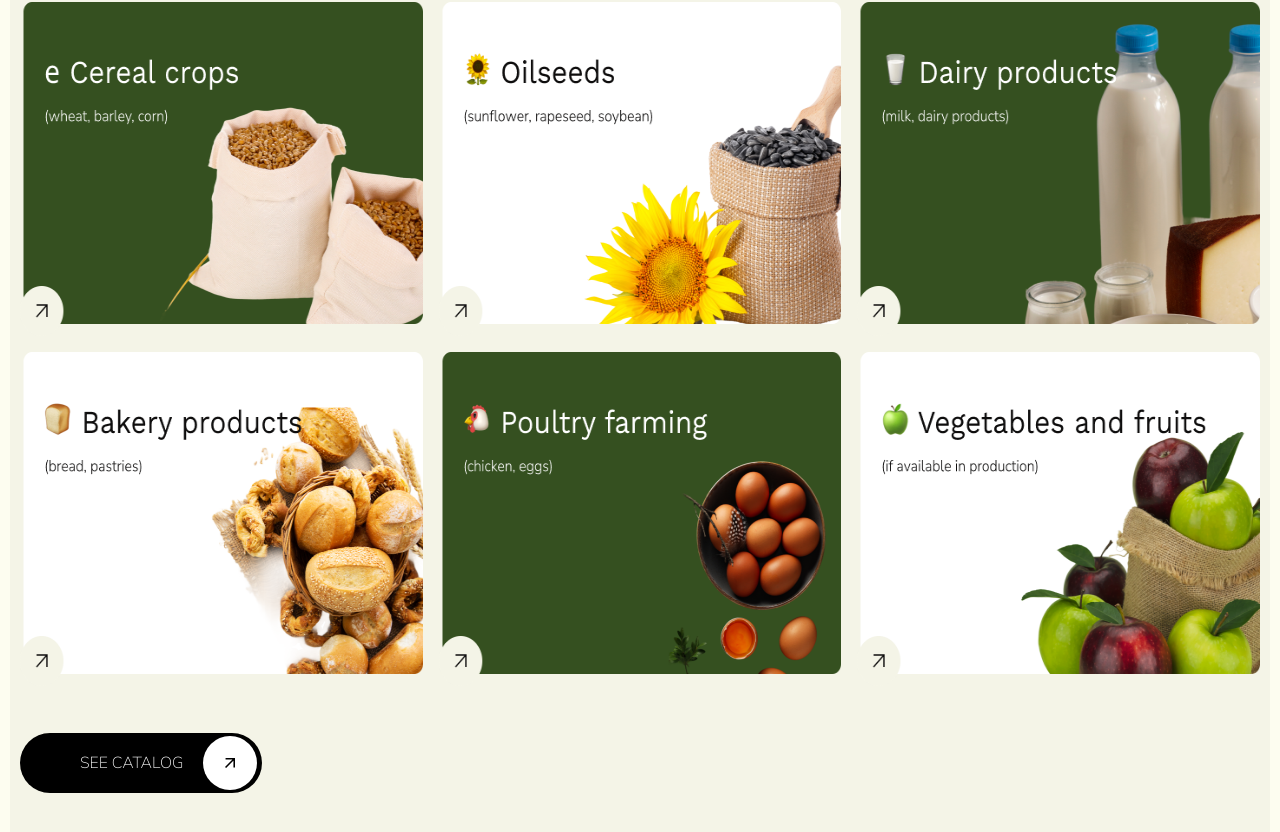
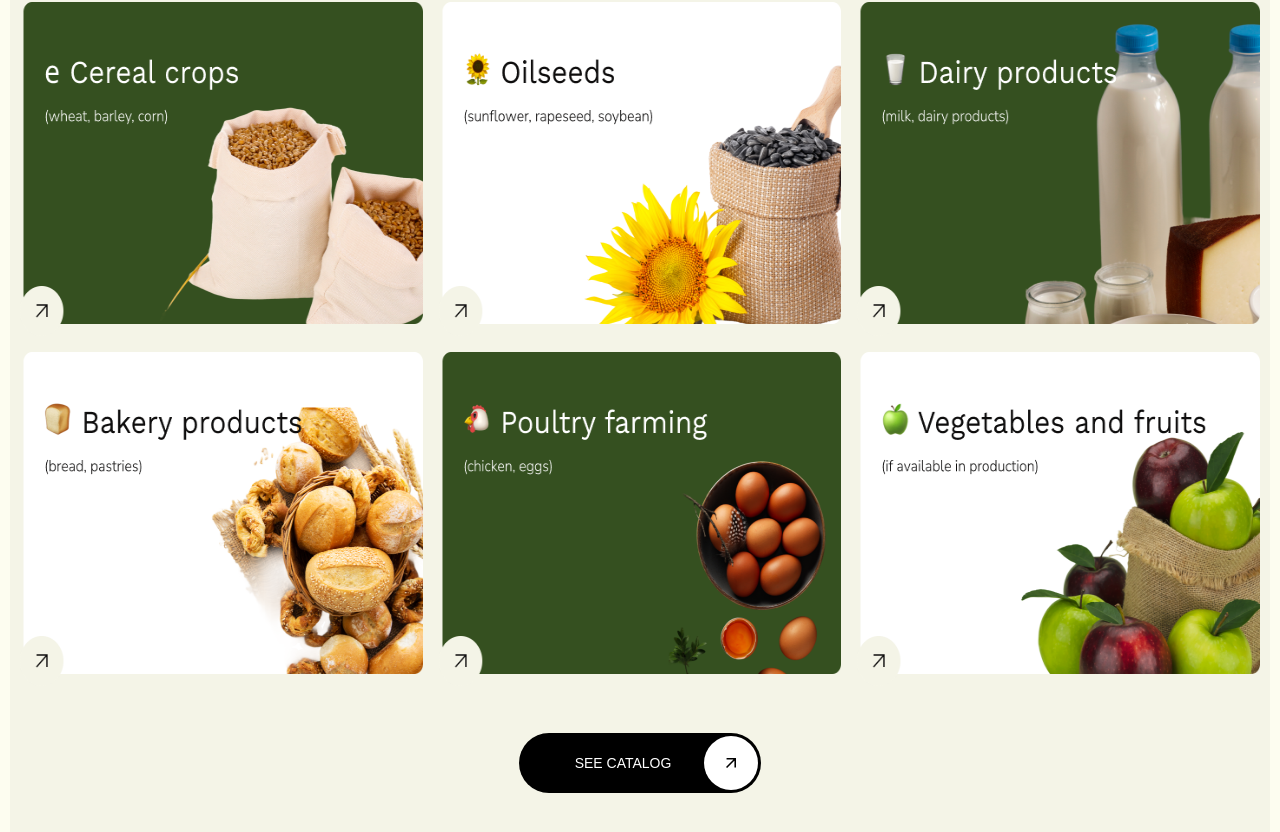
Before and after one commit to Vladimirkasperovich/agroton, a Next.js app: page / in a window 1280 px wide. Shown: the part 2330-3162 px from the top of the page. Built offline with nearby package versions, Linux system fonts and the light colour scheme.

Commit message:
feat: change quality

```diff
--- a/app/components/Quality/Quality.module.css
+++ b/app/components/Quality/Quality.module.css
@@ -1,19 +1,19 @@
-.quality {
+.section {
     margin-bottom: 115px;
 }
 
-.block {
+.wrapper {
     background: var(--background-gray);
     padding: 50px 0;
 }
 
-.qualityContent {
+.content {
     display: flex;
     flex-direction: column;
     align-items: center;
 }
 
-.qualityTitle {
+.title {
     text-transform: uppercase;
     font-size: 40px;
     font-weight: 500;
@@ -21,12 +21,9 @@
     margin-bottom: 40px;
 }
 
-.images {
+.grid {
     display: grid;
     grid-template-columns: repeat(3, 1fr);
     gap: 16px;
     margin-bottom: 47px;
 }
-.switch{
-    margin-bottom: 50px;
-}
--- a/app/components/Quality/Quality.tsx
+++ b/app/components/Quality/Quality.tsx
@@ -1,43 +1,26 @@
 import Link from 'next/link';
-import quality1 from '@/public/quality/quality-1.png';
-import quality2 from '@/public/quality/quality-2.png';
-import quality3 from '@/public/quality/quality-3.png';
-import quality4 from '@/public/quality/quality-4.png';
-import quality5 from '@/public/quality/quality-5.png';
-import quality6 from '@/public/quality/quality-6.png';
-import styles from './Quality.module.css';
 import Image from 'next/image';
 import { Switch } from '@/app/components/Switch/Switch';
+import { QALITY__LIST } from '@/app/components/Switch/constants';
+import styles from './Quality.module.css';
+
 export const Quality = () => {
   return (
-    <section className={styles.quality}>
+    <section className={styles.section}>
       <div className="container-big">
-        <div className={styles.block}>
+        <div className={styles.wrapper}>
           <div className="container">
-            <div className={styles.qualityContent}>
-              <h1 className={styles.qualityTitle}>High quality agricultural products</h1>
-              <div className={styles.images}>
-                <Link href="#">
-                  <Image src={quality1} alt="high quality 1" />
-                </Link>
-                <Link href="#">
-                  <Image src={quality2} alt="high quality 2" />
-                </Link>
-                <Link href="#">
-                  <Image src={quality3} alt="high quality 3" />
-                </Link>
-                <Link href="#">
-                  <Image src={quality4} alt="high quality 4" />
-                </Link>
-                <Link href="#">
-                  <Image src={quality5} alt="high quality 5" />
-                </Link>
-                <Link href="#">
-                  <Image src={quality6} alt="high quality 6" />
-                </Link>
-              </div>
-            </div>
-            <div className={styles.switch}>
+            <div className={styles.content}>
+              <h2 className={styles.title}>High quality agricultural products</h2>
+              <ul className={styles.grid}>
+                {QALITY__LIST.map(({ id, src, alt, href }) => (
+                  <li key={id}>
+                    <Link href={href}>
+                      <Image src={src} alt={alt} />
+                    </Link>
+                  </li>
+                ))}
+              </ul>
               <Switch />
             </div>
           </div>
--- a/app/components/Switch/Switch.module.css
+++ b/app/components/Switch/Switch.module.css
@@ -1,40 +1,36 @@
 .switch {
-    position: relative;
     width: 242px;
     height: 60px;
-    background: #000;
-    border-radius: 96px;
+    border-radius: 999px;
+    background: black;
     padding: 3px;
-    font-family: var(--font-nunito-sans), sans-serif;
+
+    display: flex;
+    align-items: center;
+
+    cursor: pointer;
 }
 
-.switchLabel {
-    color: #fff;
-    font-size: 16px;
-    font-weight: 200;
-    line-height: 1.375;
+.label {
+    flex: 1;
+    padding-left: 20px;
+    font-size: 14px;
     text-transform: uppercase;
-    position: absolute;
-    top: 19px;
-    left: 60px;
-    bottom: 19px;
+    color: white;
 }
 
-.switchBtn {
-    position: absolute;
+.thumb {
     width: 54px;
     height: 54px;
-    background: #fff;
     border-radius: 50%;
-    cursor: pointer;
+    background: white;
+
+    display: grid;
+    place-items: center;
+
     transition: transform 0.3s ease;
-    transform: translateX(180px);
 }
 
 .on {
-    transform: translateX(0);
+    transform: translateX(-180px);
 }
-
-.switchBtn img {
-    margin: 0 auto;
-}
--- a/app/components/Switch/Switch.tsx
+++ b/app/components/Switch/Switch.tsx
@@ -3,15 +3,22 @@ import arrowRight from '@/public/arrow-right.svg';
 import Image from 'next/image';
 import { useState } from 'react';
 import styles from './Switch.module.css';
+
 export const Switch = () => {
-  const [isActive, setIsActive] = useState(false);
-  const toggle = () => setIsActive((prevState) => !prevState);
+  const [isOn, setIsOn] = useState(false);
+  const toggle = () => setIsOn((prevState) => !prevState);
   return (
-    <div className={styles.switch}>
-      <label className={styles.switchLabel}>See catalog</label>
-      <button className={`${styles.switchBtn} ${isActive ? styles.on : ''}`} onClick={toggle}>
+    <button
+      className={styles.switch}
+      onClick={toggle}
+      type="button"
+      role="switch"
+      aria-checked={isOn}
+    >
+      <span className={styles.label}>See catalog</span>
+      <span className={`${styles.thumb} ${isOn ? styles.on : ''}`}>
         <Image src={arrowRight} alt="arrow" width={10} height={10} />
-      </button>
-    </div>
+      </span>
+    </button>
   );
 };
--- /dev/null
+++ b/app/components/Switch/constants.ts
@@ -0,0 +1,22 @@
+import { StaticImageData } from 'next/image';
+import quality1 from '@/public/quality/quality-1.png';
+import quality2 from '@/public/quality/quality-2.png';
+import quality3 from '@/public/quality/quality-3.png';
+import quality4 from '@/public/quality/quality-4.png';
+import quality5 from '@/public/quality/quality-5.png';
+import quality6 from '@/public/quality/quality-6.png';
+interface QualityList {
+  id: number;
+  src: StaticImageData;
+  alt: string;
+  href: string;
+}
+
+export const QALITY__LIST: QualityList[] = [
+  { id: 1, src: quality1, alt: 'Cereal crops', href: '#' },
+  { id: 1, src: quality2, alt: 'Oil seeds', href: '#' },
+  { id: 1, src: quality3, alt: 'Dairy products', href: '#' },
+  { id: 1, src: quality4, alt: 'Bakery products', href: '#' },
+  { id: 1, src: quality5, alt: 'Poultry farming', href: '#' },
+  { id: 1, src: quality6, alt: 'Vegetables and fruits', href: '#' },
+];
```
